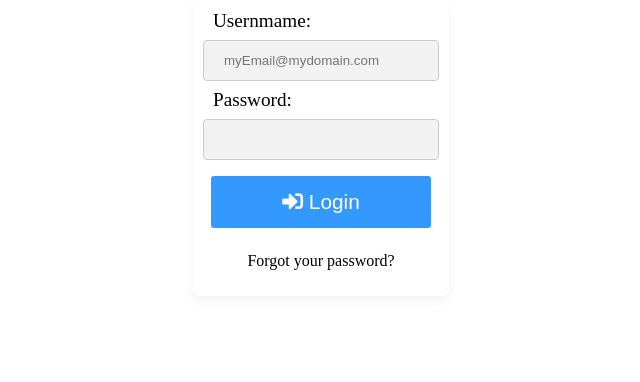
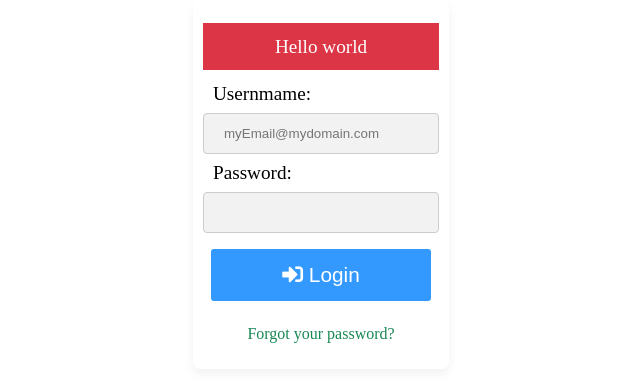
Before and after one commit to Habib97SE/simple-react-system, a React (Create React App) app: page / in a window 1280 px wide. Shown: the top 382 px of the page, without its empty margins (319-959 px from the left). Built offline with nearby package versions, Linux system fonts and the light colour scheme.

Commit message:
Edited login and added Text component

```diff
--- a/src/App.css
+++ b/src/App.css
@@ -236,3 +236,53 @@ select {
     border-radius: 4px;
 
 }
+
+
+/* Text */
+
+h1 {
+    font-size: 1.2rem;
+    font-weight: 300;
+}
+
+h2 {
+    font-size: 1.1rem;
+    font-weight: 300;
+}
+
+p {
+    font-size: 1rem;
+    font-weight: 300;
+}
+
+.text-danger {
+    color: #dc3545;
+}
+
+.text-success {
+    color: #198754;
+}
+
+.text-info {
+    color: #ffc107;
+}
+
+/* Bckground Color  */
+
+.bg-danger {
+    background-color: #dc3545;
+    color: #fff;
+    padding: 1vw;
+}
+
+.bg-success {
+    background-color: #198754;
+    color: #fff;
+    padding: 1vw;
+}
+
+.bg-info {
+    background-color: #ffc107;
+    color: #fff;
+    padding: 1vw;
+}
--- a/src/App.js
+++ b/src/App.js
@@ -2,6 +2,7 @@ import React from "react";
 import "./App.css";
 import "./style.css";
 import Login from "./Pages/Login";
+import Text from "./components/Text/Text";
 
 function App() {
   return (
--- a/src/Pages/Login.jsx
+++ b/src/Pages/Login.jsx
@@ -1,10 +1,17 @@
 import React from "react";
 import TextField from "../components/Forms/TextField";
 import Button from "../components/Button/Button";
+import Text from "../components/Text/Text";
+
 export default function Login(props) {
   return (
     <>
       <div className="white-box container">
+        <Text
+          text="Hello world"
+          textType="h1"
+          cssClass="bg-danger center text-info"
+        />
         <div className="flex-item">
           <TextField
             label="Usernmame:"
@@ -14,7 +21,7 @@ export default function Login(props) {
           />
         </div>
         <div className="flex-item">
-        <TextField label="Password:" type="password" id="password"/>
+          <TextField label="Password:" type="password" id="password" />
         </div>
         <Button
           before={false}
@@ -22,7 +29,13 @@ export default function Login(props) {
           icon="fas fa-sign-in-alt"
           text="Login"
         />
-        <p className="center">Forgot your password?</p>
+        <a href="#">
+          <Text
+            text="Forgot your password?"
+            textType="p"
+            cssClass="text-success center"
+          />
+        </a>
       </div>
     </>
   );
--- /dev/null
+++ b/src/components/Text/Text.jsx
@@ -0,0 +1,13 @@
+import React from "react";
+
+export default function Text(props) {
+  if (props.textType === "p") {
+    return <p className={props.cssClass}>{props.text}</p>;
+  }
+  if (props.textType === "h1") {
+    return <h1 className={props.cssClass}>{props.text}</h1>;
+  }
+  if (props.textType === "h2") {
+    return <h2 className={props.cssClass}>{props.text}</h2>;
+  }
+}
```
Also changed, not shown: src/data/nav.json (+26 -0 lines), 1 other file (tests, documents, lock files or other folders). Lines whose indentation alone changed are shown as unchanged.
